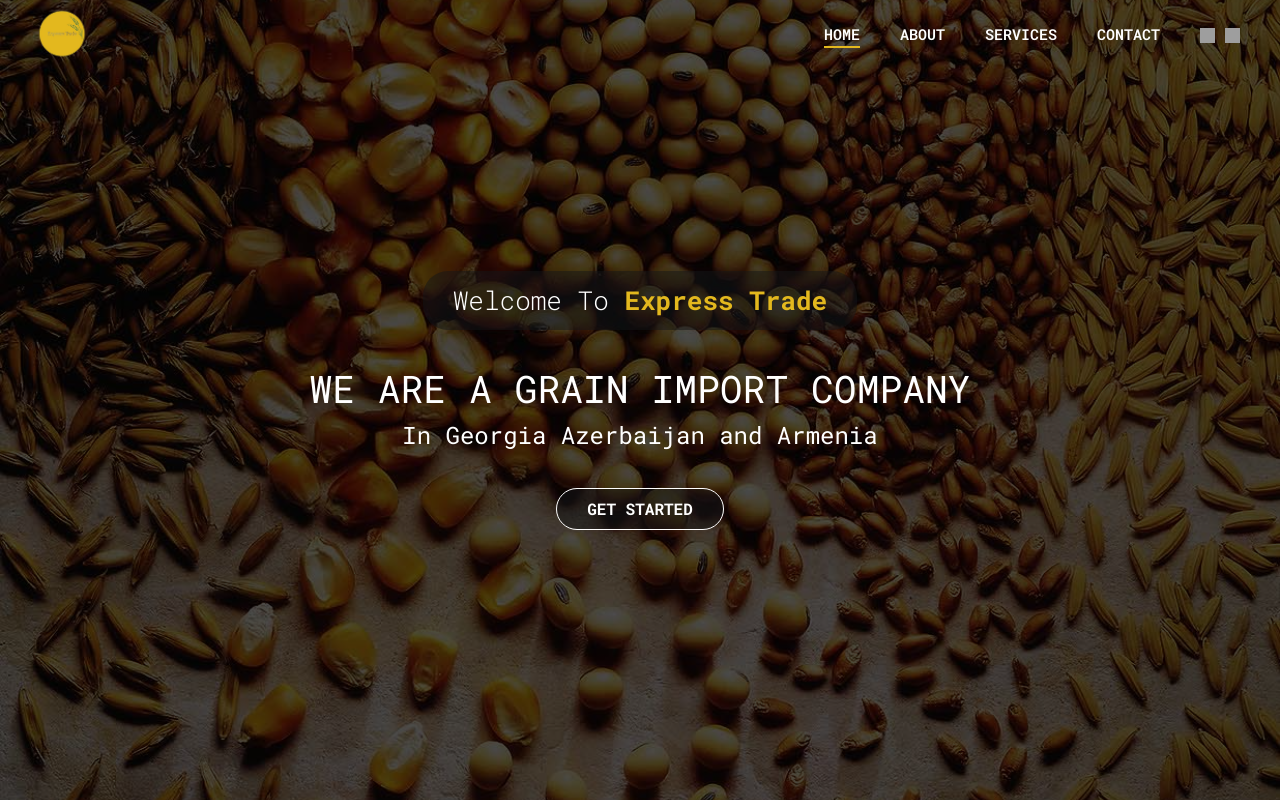
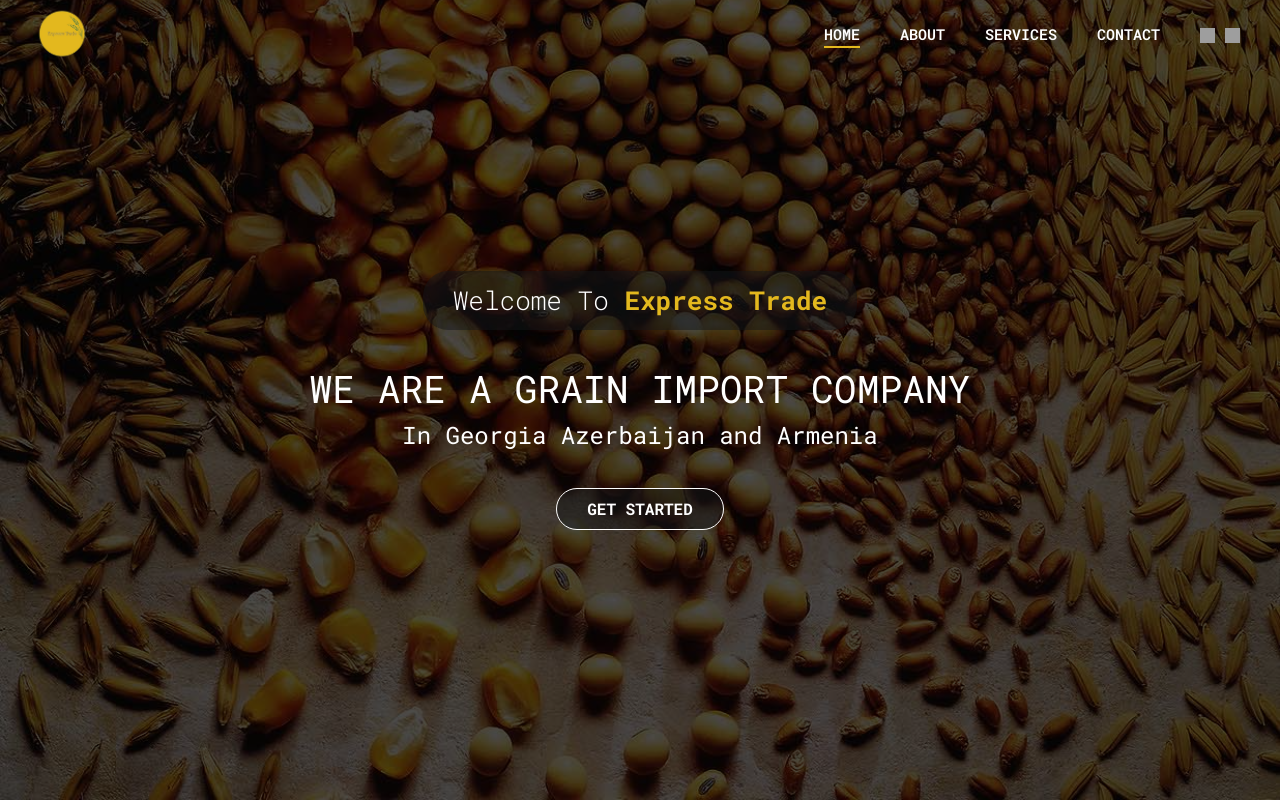
Before and after one commit to webLance24/plant-ecommerce, a React (Vite) app: page / in a window 1280 px wide. Shown: the top 802 px of the page. Built offline with nearby package versions, Linux system fonts and the light colour scheme; grey boxes are pictures that could not be loaded; a web font is replaced by a local one.

Commit message:
fix: fix bg

```diff
--- a/src/index.css
+++ b/src/index.css
@@ -21,10 +21,10 @@
   background-image: url("../public/assets/grains.jpg");
   background-repeat: no-repeat;
   background-size: cover;
-  background-position: center;
+  background-position: bottom;
   background-blend-mode: color;
   min-height: 100vh;
-  background-attachment: fixed;
+  /* background-attachment: fixed; */
 }
 
 /* here start framer motion styles for humburger */
```
